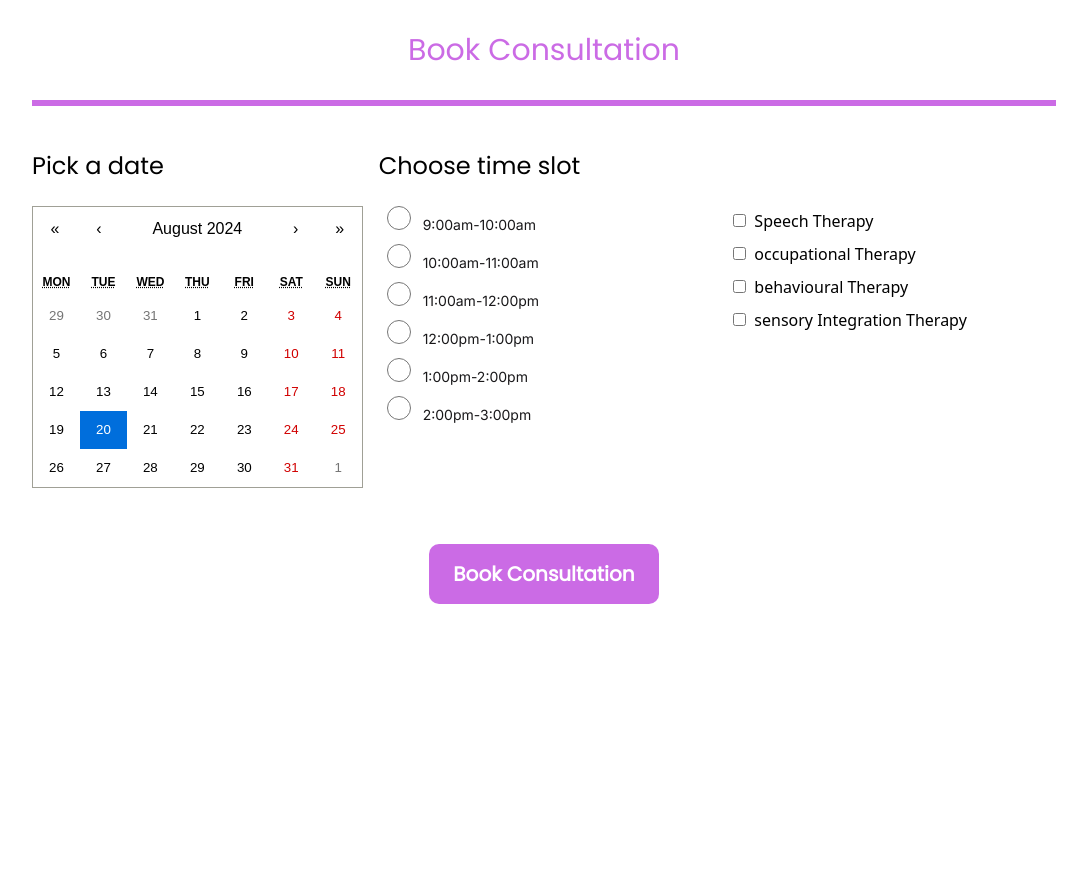
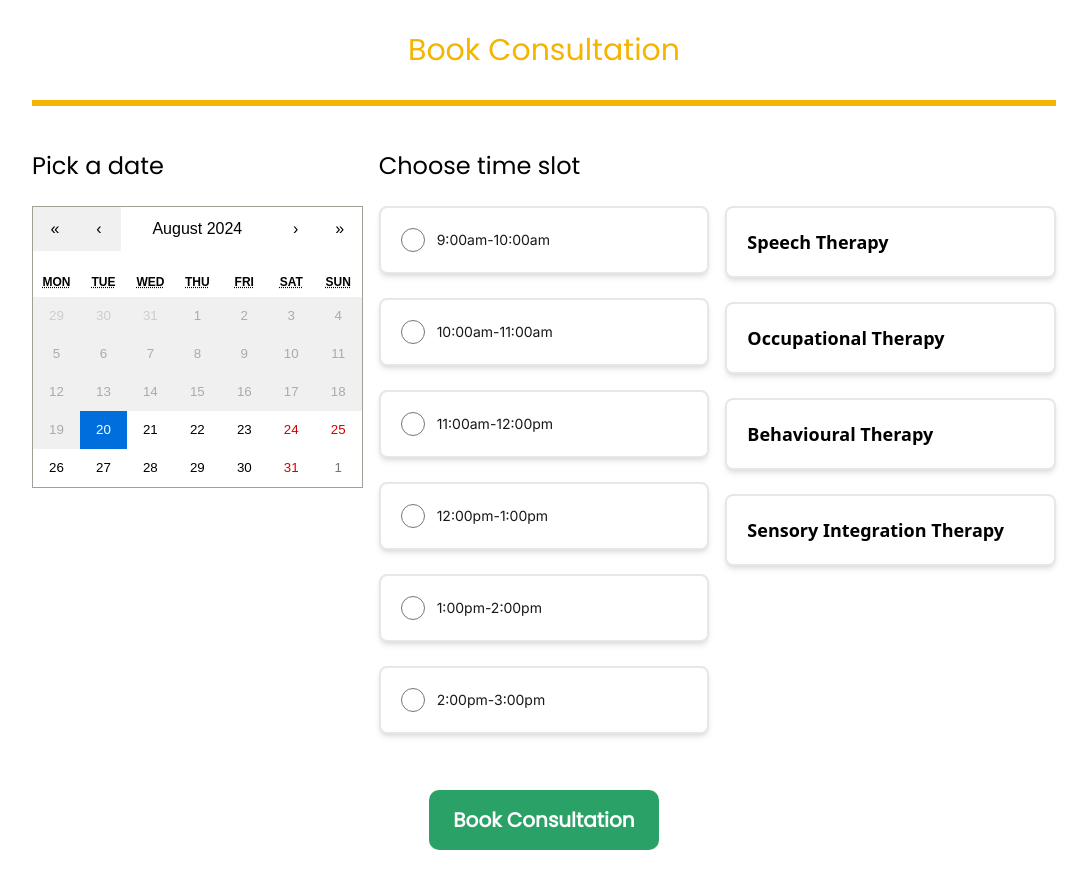
Before and after one commit to KISHANsingh0001/Web-App, a React (Vite) app in the folder client/: page /bookconsultation in a window 1280 px wide. Shown: the whole page, without its empty margins (96-1183 px from the left). Before the commit the page ends 800 px from the top, so only its background shows below. Built offline with nearby package versions, Linux system fonts and the light colour scheme; a web font is replaced by a local one.

Commit message:
changed bookconsultation

```diff
--- a/client/src/components/BookConsultation.jsx
+++ b/client/src/components/BookConsultation.jsx
@@ -34,11 +34,11 @@ const BookConsultation = () => {
   return (
     <div className="flex flex-col items-center px-6 min-h-screen pb-6 pt-6 h-full">
       <div className="w-full max-w-screen-lg my-2">
-        <p className="font-poppins font-medium text-[#CB6BE5] text-2xl md:text-3xl text-center mb-4 md:mb-6">
+        <p className="font-poppins font-medium text-[#F5B400] text-2xl md:text-3xl text-center mb-4 md:mb-6">
           Book Consultation
         </p>
       </div>
-      <div className="w-full max-w-screen-lg h-[6px] bg-[#CB6BE5]"></div>
+      <div className="w-full max-w-screen-lg h-[6px] bg-[#F5B400]"></div>
       <div className="main w-full max-w-screen-lg flex flex-col md:flex-row justify-evenly flex-wrap py-4 mt-7 gap-4">
         <div className="flex-1 min-w-[250px]">
           <CalenderSchedule setDate={setDate} />
@@ -52,7 +52,7 @@ const BookConsultation = () => {
       </div>
       <div className="mt-10">
         <button
-          className="btn text-white bg-[#CB6BE5] border-[#CB6BE5] hover:border-[#CB6BE5] rounded-[10px] px-6 py-3 h-[60px] font-poppins font-semibold text-lg md:text-xl min-h-0 hover:bg-[#CB6BE5] flex-nowrap"
+          className="btn text-white bg-[#29A167] border-[#F5B400] hover:border-[#29A167] rounded-[10px] px-6 py-3 h-[60px] font-poppins font-semibold text-lg md:text-xl min-h-0 hover:bg-[#29A167] flex-nowrap"
           onClick={handleSubmit}
         >
           Book Consultation
--- a/client/src/components/Calender.jsx
+++ b/client/src/components/Calender.jsx
@@ -4,10 +4,20 @@ import "react-calendar/dist/Calendar.css";
 
 const CalenderSchedule = ({ setDate }) => {
   const [value, setValue] = useState(new Date());
+  const today = new Date(); // Get today's date
 
   const onChange = (newValue) => {
     setValue(newValue);
     setDate(newValue);
+  };
+
+  // Function to add a class name to the selected date
+  const tileClassName = ({ date, view }) => {
+    if (view === 'month') {
+      // Check if the date is the selected date
+      return date.toDateString() === value.toDateString() ? 'selected-date' : null;
+    }
+    return null;
   };
 
   return (
@@ -16,8 +26,19 @@ const CalenderSchedule = ({ setDate }) => {
         Pick a date
       </p>
       <div className="mt-5">
-        <Calendar onChange={onChange} value={value} />
+        <Calendar
+          onChange={onChange}
+          value={value}
+          minDate={today}
+          tileClassName={tileClassName}
+        />
       </div>
+      <style jsx>{`
+        .selected-date {
+          background: green !important; /* Set background color to green */
+          color: white !important; /* Set text color to white for contrast */
+        }
+      `}</style>
     </div>
   );
 };
--- a/client/src/components/CheckBox.jsx
+++ b/client/src/components/CheckBox.jsx
@@ -1,9 +1,8 @@
-
 import React, { useState } from 'react';
 
 const CheckBox = ({ setMode }) => {
   const [checkedItems, setCheckedItems] = useState({
-    peachTherapy: false,
+    speechTherapy: false,
     occupationalTherapy: false,
     behaviouralTherapy: false,
     sensoryIntegrationTherapy: false,
@@ -18,18 +17,29 @@ const CheckBox = ({ setMode }) => {
   };
 
   return (
-    <div className='flex flex-col gap-1 mt-14 '>
-      {["SpeechTherapy", "occupationalTherapy", "behaviouralTherapy", "sensoryIntegrationTherapy"].map((therapy) => (
-        <label key={therapy}>
+    <div className="flex flex-wrap gap-6 mt-14">
+      {["speechTherapy", "occupationalTherapy", "behaviouralTherapy", "sensoryIntegrationTherapy"].map((therapy) => (
+        <div key={therapy} className="flex-1 min-w-[200px]">
           <input
             type="checkbox"
+            id={therapy}
             name={therapy}
             checked={checkedItems[therapy]}
             onChange={handleCheckboxChange}
-            className='m-2'
+            className="hidden peer"
           />
-          {therapy.split(/(?=[A-Z])/).join(' ')} {/* Split camel case to space-separated */}
-        </label>
+          <label
+            htmlFor={therapy}
+            className={`inline-flex items-center justify-between p-5 w-full bg-white border-2 border-gray-200 rounded-lg cursor-pointer shadow-md
+            peer-hover:border-green-500 peer-hover:bg-green-50
+            peer-checked:bg-green-600 peer-checked:border-green-600 peer-checked:text-white
+            transition-all duration-200`}
+          >
+            <div className="block w-full text-lg font-semibold capitalize">
+              {therapy.split(/(?=[A-Z])/).join(' ')} {/* Split camel case to space-separated */}
+            </div>
+          </label>
+        </div>
       ))}
     </div>
   );
--- a/client/src/components/TimeSlot.jsx
+++ b/client/src/components/TimeSlot.jsx
@@ -10,18 +10,25 @@ const TimeSlots = ({ setTimeSlot }) => {
       <p className="h-[36px] w-[202px] text-2xl font-normal font-poppins">
         Choose time slot
       </p>
-      <div className="mt-5 ">
-        {["9:00am-10:00am", "10:00am-11:00am", "11:00am-12:00pm", "12:00pm-1:00pm", "1:00pm-2:00pm", "2:00pm-3:00pm"].map((slot) => (
-          <div className="form-control m-2" key={slot}>
-            <label className="label cursor-pointer justify-start p-0">
+      <div className="flex flex-wrap gap-6 mt-5">
+        {[
+          "9:00am-10:00am",
+          "10:00am-11:00am",
+          "11:00am-12:00pm",
+          "12:00pm-1:00pm",
+          "1:00pm-2:00pm",
+          "2:00pm-3:00pm",
+        ].map((slot) => (
+          <div key={slot} className="flex-1 min-w-[200px]">
+            <label className="flex items-center cursor-pointer p-5 bg-white border-2 border-gray-200 rounded-lg shadow-md transition-all duration-200 hover:bg-green-50 hover:border-green-500">
               <input
                 type="radio"
                 name="timeSlot"
                 value={slot}
                 onChange={handleChange}
-                className="radio checked:bg-[#CB6BE5] border-[#CB6BE5] checked:shadow-none h-6 w-6"
+                className="radio checked:bg-[#CB6BE5] border-[#CB6BE5] h-6 w-6"
               />
-              <span className="label-text mx-3 h-[24px] font-inter text-[#19181A] font-normal text-sm">
+              <span className="ml-3 font-inter text-[#19181A] font-normal text-sm">
                 {slot}
               </span>
             </label>
```
